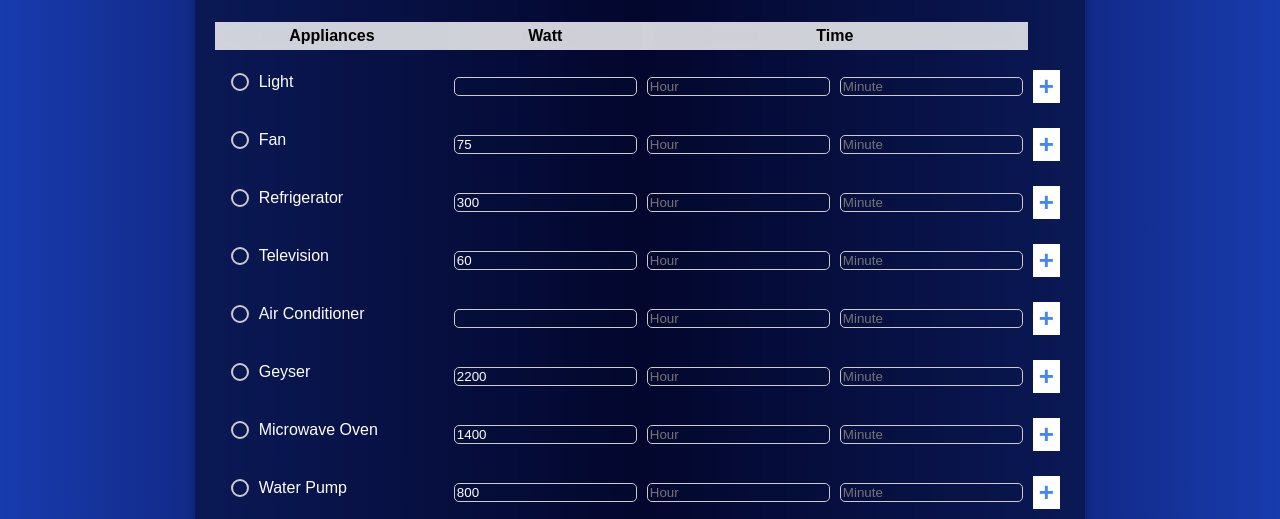
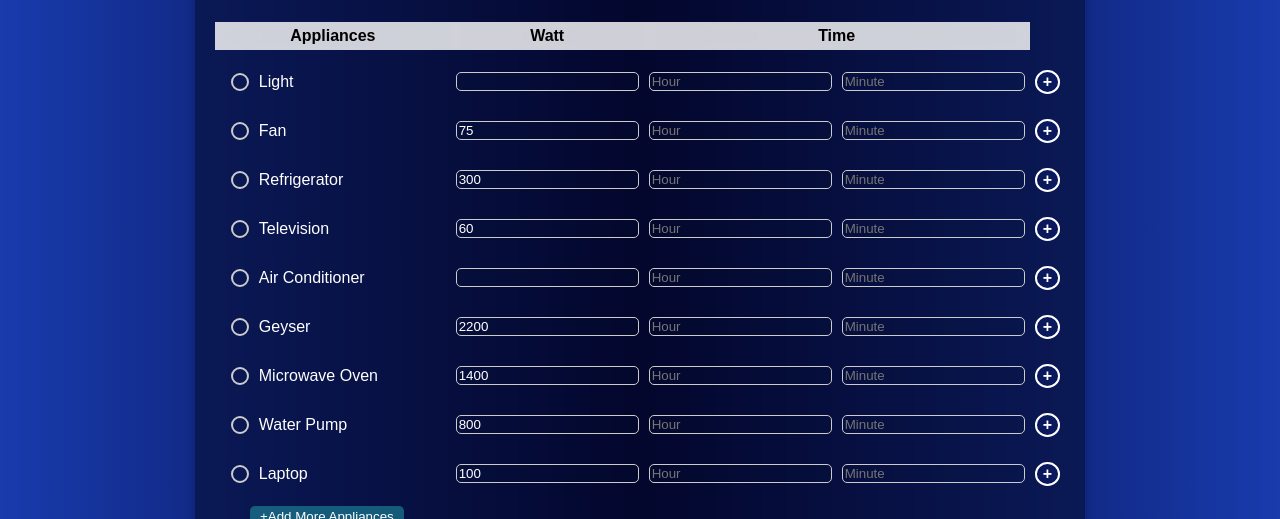
Before and after one commit to AshishKPathinnya/Electricity_UnitCalculator, a plain HTML site: page index.html in a window 1280 px wide. Shown: the part 281-800 px from the top of the page. Drawn offline with Linux system fonts and the light colour scheme.

Commit message:
CSS Upgrade for main Page

```diff
--- a/styles.css
+++ b/styles.css
@@ -163,3 +163,20 @@ input[type="text"] {
     border-color: #0c9aed;
     background-color: rgba(20, 20, 20, 0.5);
   }
+/* Style for the "+" buttons */
+.addDuplicates {
+    background-color: rgb(22 40 189 / 10%);
+    color: rgb(255, 255, 255);
+    border: 2px solid white;
+    border-radius: 50%;
+    padding: -2px 10px;
+    font-size: 16px;
+    cursor: pointer;
+    outline: none;
+    transition: background-color 0.3s;
+}
+
+/* Change background color on hover */
+.addDuplicates:hover {
+    background-color: rgba(0, 0, 0, 0.5);
+}
```
